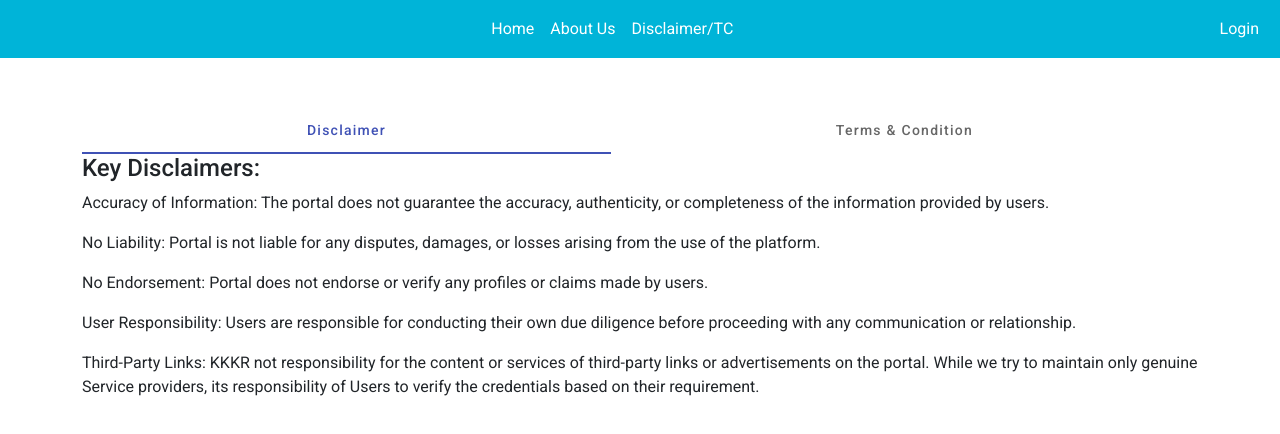
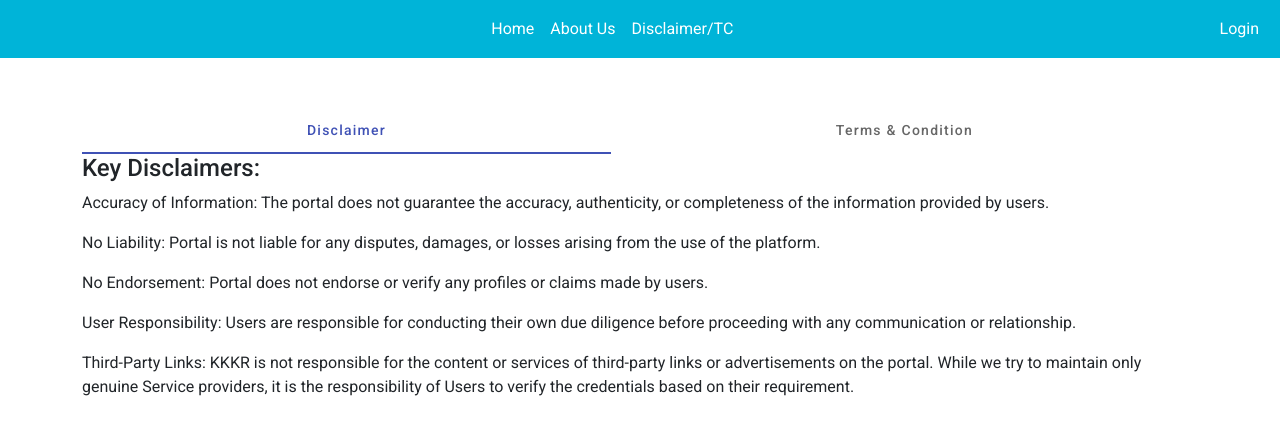
Before and after one commit to VTSrepo/Kmatrimony_ui, an Angular app: page /dtc in a window 1280 px wide. Shown: the top 434 px of the page. Built offline with nearby package versions, Linux system fonts and the light colour scheme.

Commit message:
data age calculation and prod deployment june

```diff
--- a/src/app/profiles/profile-create/profile-create.component.html
+++ b/src/app/profiles/profile-create/profile-create.component.html
@@ -38,7 +38,7 @@
   >
     <div class="container">
       <h3>Personal Details</h3>
-      <div class="row">
+      <div class="row"  [ngClass]="{ 'form-disabled': isAdmin ===  false && isEditable === false }">
         <div class="profile-form">
           <div class="row">
             <div class="form-group col-lg-2">
--- a/src/app/profiles/profile-create/profile-create.component.ts
+++ b/src/app/profiles/profile-create/profile-create.component.ts
@@ -305,6 +305,7 @@ export class ProfileCreateComponent implements OnInit {
   currentUrl = '';
 
   isAdmin: boolean = false;
+  isEditable: boolean = true;
 
   constructor(
     private utility: UtilityService,
@@ -358,6 +359,12 @@ export class ProfileCreateComponent implements OnInit {
       this.profile.dob = this.utility.convertTodayTostr(this.profile.dob);
       this.profile.age = this.utility.getAge(this.profile.dob);
       this.changeSect(this.profile.caste_sect);
+
+      //enable/disable form
+      const loggedinSubcriber = JSON.parse(
+        localStorage.getItem('user') || '{}'
+      ).subscriber_id;
+      this.isEditable = this.profile.subscriber_id === loggedinSubcriber?true:false;
     } else {
       this.profile.marriage_status = 'UnMarried';
       this.profile.mother_tongue = 'Tamil';
--- a/src/app/shared/about-us/about-us.component.html
+++ b/src/app/shared/about-us/about-us.component.html
@@ -8,7 +8,7 @@
           motive of providing support and Free service to the Brahmin Community.
         </p>
         <p>
-          <strong> KKKR TAMIL IYER MATRIMONY </strong>created and managed
+          <strong> KKKR MATRIMONY </strong>created and managed
           separate groups for sharing profiles of prospective Brides and Grooms,
           with WhatsApp groups as Modus Operandi.
         </p>
--- a/src/app/shared/disclaimer/disclaimer.component.html
+++ b/src/app/shared/disclaimer/disclaimer.component.html
@@ -21,9 +21,9 @@
           relationship.
         </p>
         <p>
-          Third-Party Links: KKKR not responsibility for the content or services
+          Third-Party Links: KKKR is not responsible for the content or services
           of third-party links or advertisements on the portal. While we try to
-          maintain only genuine Service providers, its responsibility of Users
+          maintain only genuine Service providers, it is the responsibility of Users
           to verify the credentials based on their requirement.
         </p>
       </mat-tab>
--- a/src/app/shared/login/login.service.ts
+++ b/src/app/shared/login/login.service.ts
@@ -13,7 +13,7 @@ export class LoginApiService {
   logout() {
     let headers = new HttpHeaders();
     headers.append('Content-Type', 'application/json');
-    return this.http.get<any>(environment.apiUrl + 'user/logout', {
+    return this.http.get<any>(environment.localUrl + 'user/logout', {
       headers: headers,
     });
   }
```
